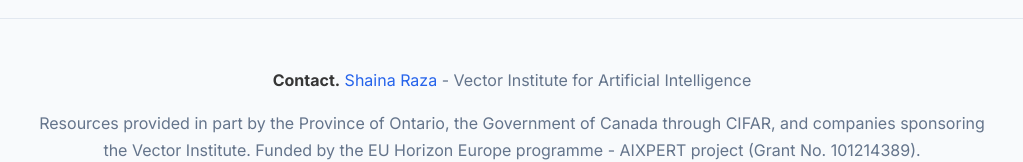
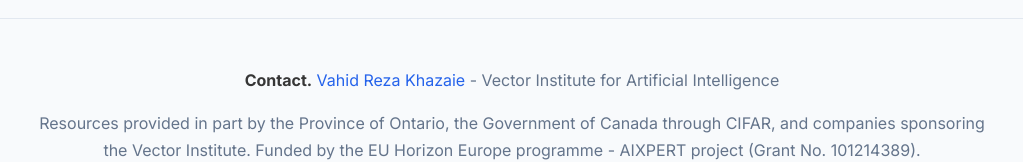
Before and after one commit to VectorInstitute/fairlens, a plain HTML site: page docs/index.html in a window 1280 px wide. Shown: the part 7272-7434 px from the top of the page, without its empty margins (128-1151 px from the left). Drawn offline with nearby package versions, Linux system fonts and the light colour scheme.

Commit message:
Update contact email for Vahid Reza Khazaie

```diff
--- a/docs/index.html
+++ b/docs/index.html
@@ -409,7 +409,7 @@
       <div class="content has-text-centered">
         <p>
           <strong>Contact.</strong>
-          <a href="mailto:shaina.raza@vectorinstitute.ai">Shaina Raza</a> -
+          <a href="mailto:vahidreza.khazaie@vectorinstitute.ai">Vahid Reza Khazaie</a> -
           Vector Institute for Artificial Intelligence
         </p>
         <p>
```
